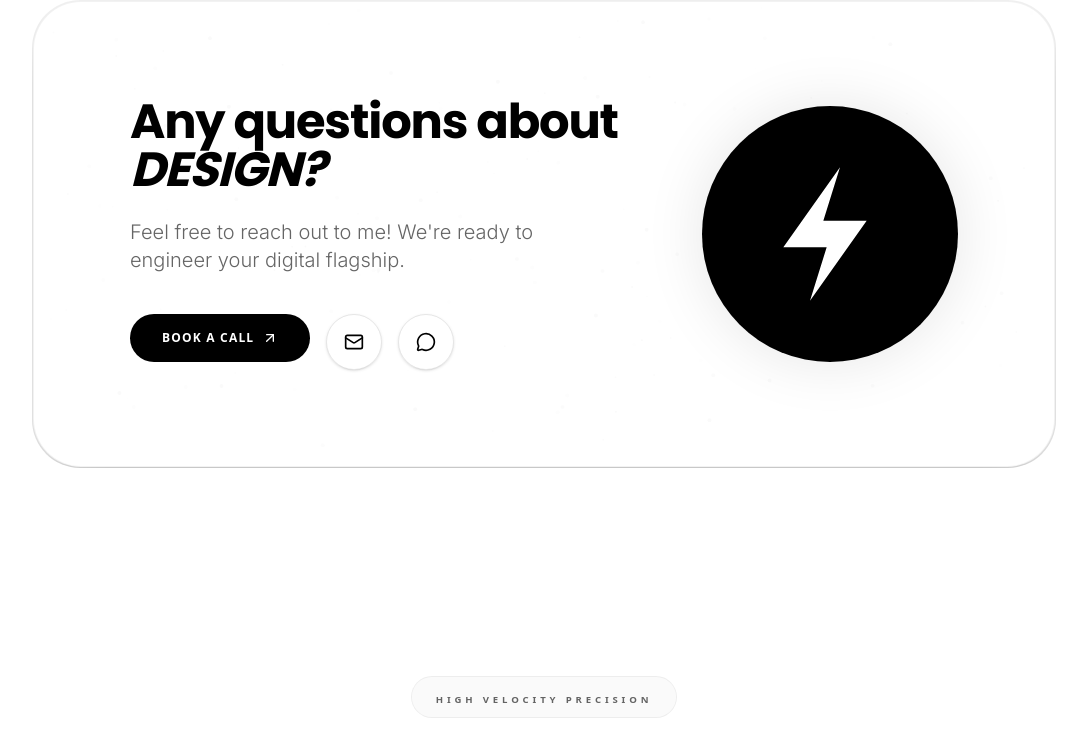
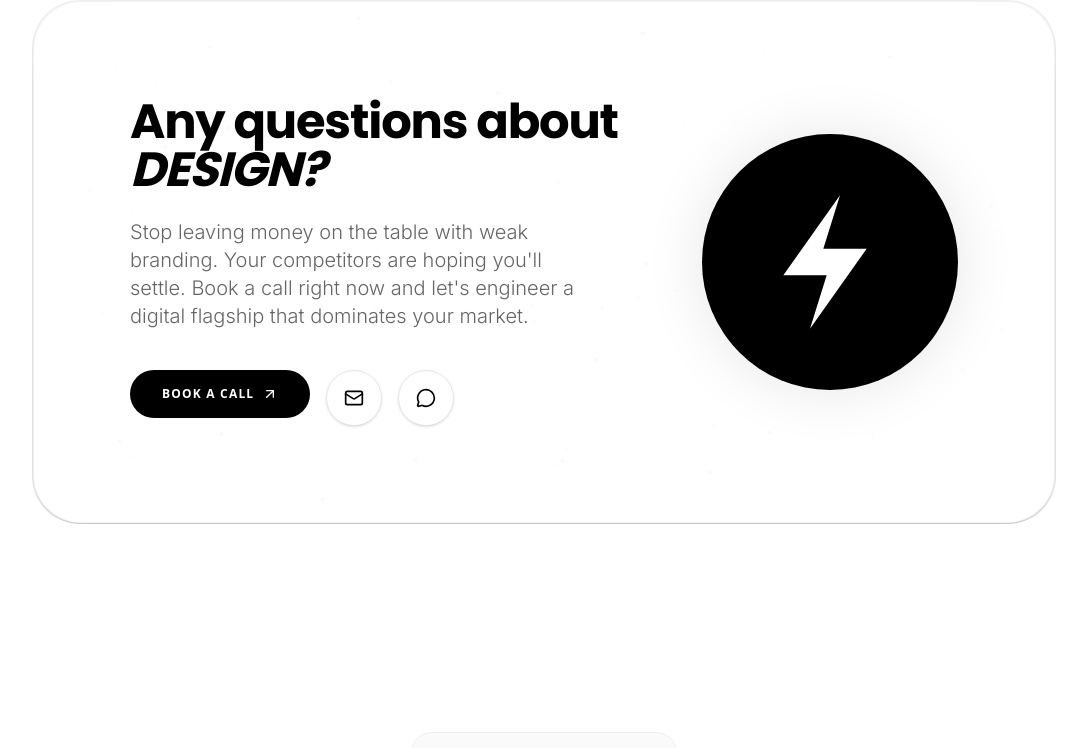
Before and after one commit to sparkeybranding/Sparkey-Branding, a Next.js app: page /contact in a window 1280 px wide. Shown: the part 1186-1934 px from the top of the page, without its empty margins (96-1183 px from the left). Built offline with nearby package versions, Linux system fonts and the light colour scheme; a web font is replaced by a local one.

Commit message:
Update contact copy to be more aggressive for conversions

```diff
--- a/src/app/contact/page.tsx
+++ b/src/app/contact/page.tsx
@@ -71,7 +71,7 @@ export default function Contact() {
                         Any questions about <span className="italic uppercase">Design?</span>
                       </h3>
                       <p className="text-xl font-sans font-light opacity-60 mb-10 max-w-md">
-                        Feel free to reach out to me! We're ready to engineer your digital flagship.
+                        Stop leaving money on the table with weak branding. Your competitors are hoping you'll settle. Book a call right now and let's engineer a digital flagship that dominates your market.
                       </p>
 
                       <div className="flex flex-wrap justify-center md:justify-start gap-4">
--- a/src/app/graphic-design/page.tsx
+++ b/src/app/graphic-design/page.tsx
@@ -191,7 +191,7 @@ export default function GraphicDesign() {
                         Any questions about <span className="italic uppercase">Design?</span>
                       </h3>
                       <p className="text-xl font-sans font-light opacity-60 mb-10 max-w-md">
-                        Feel free to reach out to me! We're ready to engineer your digital flagship.
+                        Stop leaving money on the table with weak branding. Your competitors are hoping you'll settle. Book a call right now and let's engineer a digital flagship that dominates your market.
                       </p>
 
                       <div className="flex flex-wrap justify-center md:justify-start gap-4">
--- a/src/app/web-design/page.tsx
+++ b/src/app/web-design/page.tsx
@@ -180,7 +180,7 @@ export default function WebDesign() {
                         Any questions about <span className="italic uppercase">Design?</span>
                       </h3>
                       <p className="text-xl font-sans font-light opacity-60 mb-10 max-w-md">
-                        Feel free to reach out to me! We're ready to engineer your digital flagship.
+                        Stop leaving money on the table with weak branding. Your competitors are hoping you'll settle. Book a call right now and let's engineer a digital flagship that dominates your market.
                       </p>
 
                       <div className="flex flex-wrap justify-center md:justify-start gap-4">
```
